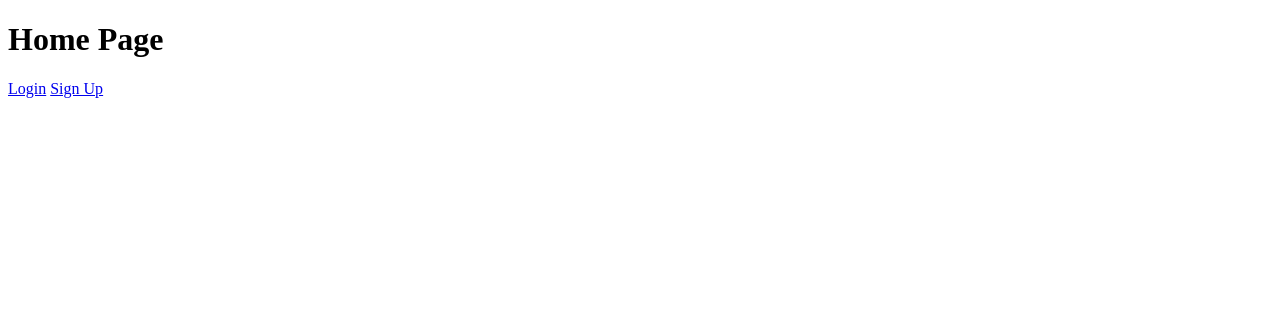
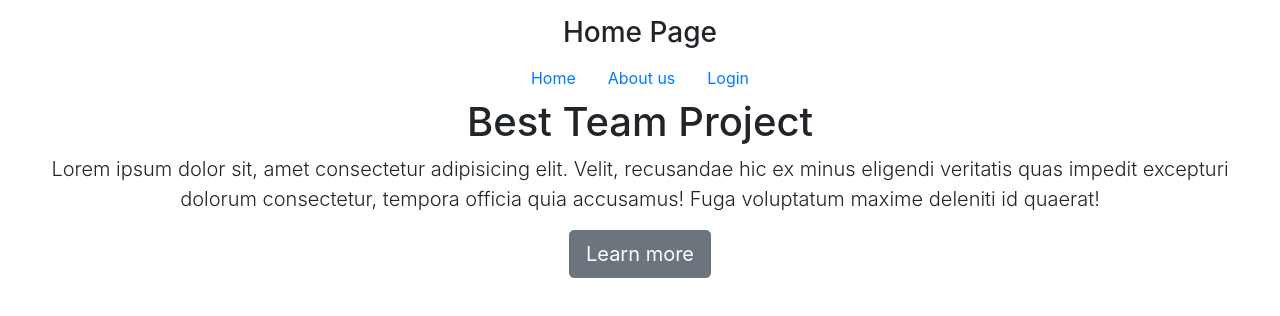
Before and after one commit to Enderstyles/Best-team, a plain HTML site: page views/index.html in a window 1280 px wide. Drawn offline with nearby package versions, Linux system fonts and the light colour scheme.

Commit message:
Update index.html

```diff
--- a/views/index.html
+++ b/views/index.html
@@ -1,12 +1,43 @@
-<!DOCTYPE html>
+
+<!doctype html>
 <html lang="en">
-<head>
-    <meta charset="UTF-8">
-    <title></title>
-</head>
-<body>
-    <h1>Home Page</h1>
-    <a href="/login">Login</a>
-    <a href="/signup">Sign Up</a>
-</body>
+  <head>
+    <meta charset="utf-8">
+    <meta name="viewport" content="width=device-width, initial-scale=1, shrink-to-fit=no">
+    <meta name="description" content="">
+    <meta name="author" content="Mark Otto, Jacob Thornton, and Bootstrap contributors">
+    <meta name="generator" content="Hugo 0.101.0">
+    <title>Home Page</title>
+
+    <link rel="canonical" href="https://getbootstrap.com/docs/4.6/examples/cover/">
+
+
+
+    <!-- Bootstrap core CSS -->
+    <link rel="stylesheet" href="https://cdn.jsdelivr.net/npm/bootstrap@4.0.0/dist/css/bootstrap.min.css" integrity="sha384-Gn5384xqQ1aoWXA+058RXPxPg6fy4IWvTNh0E263XmFcJlSAwiGgFAW/dAiS6JXm" crossorigin="anonymous">
+
+  </head>
+  <body class="text-center">
+
+    <div class="cover-container d-flex w-100 h-100 p-3 mx-auto flex-column">
+    <header class="masthead mb-auto">
+        <div class="inner">
+        <h3 class="masthead-brand">Home Page</h3>
+        <nav class="nav nav-masthead justify-content-center">
+            <a class="nav-link active" href="/">Home</a>
+            <a class="nav-link" href="#">About us</a>
+            <a class="nav-link" href="/login">Login</a>
+        </nav>
+        </div>
+    </header>
+
+    <main role="main" class="inner cover">
+        <h1 class="cover-heading">Best Team Project</h1>
+        <p class="lead">Lorem ipsum dolor sit, amet consectetur adipisicing elit. Velit, recusandae hic ex minus eligendi veritatis quas impedit excepturi dolorum consectetur, tempora officia quia accusamus! Fuga voluptatum maxime deleniti id quaerat!</p>
+        <p class="lead">
+        <a href="#" class="btn btn-lg btn-secondary">Learn more</a>
+        </p>
+    </main>
+    </div>
+  </body>
 </html>
```
